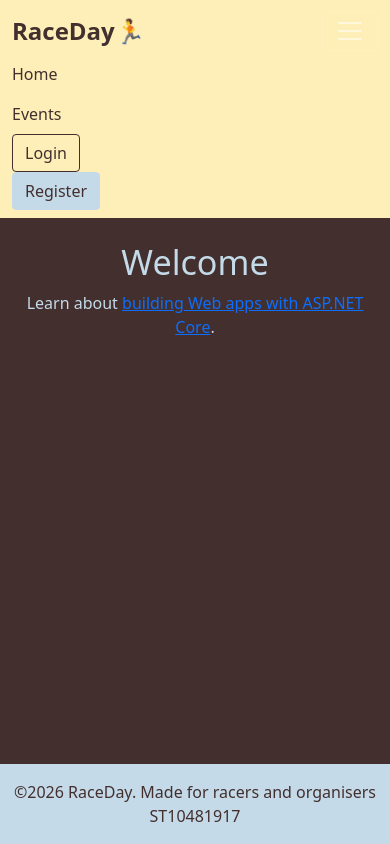
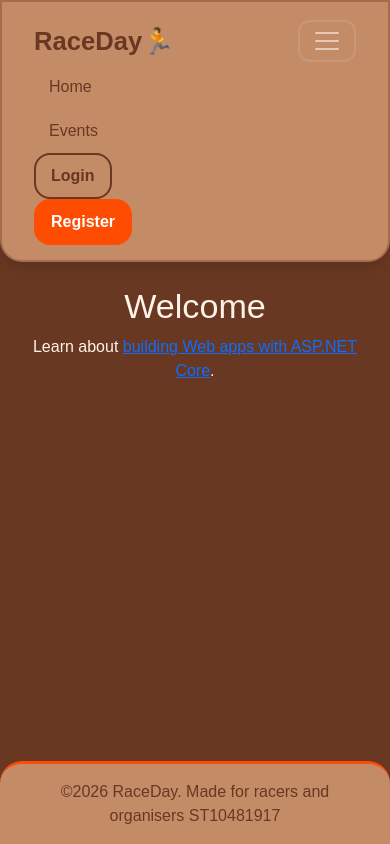
Before and after one commit to akani392/RaceDay_2, an ASP.NET Core app: page / in a window 390 px wide, after a click that opens the changed part. Run offline with ASP.NET Core 8, Linux system fonts and the light colour scheme.

Commit message:
implement a refined visual theme palette and responsive UI styling across the entire RaceDay application. The update introduces a dark warm body background (#693822) with light typography (#fff3e8), rounded navigation bars with bottom-corner radii and dynamic hover states, and vibrant orange action buttons (#fe4d03) featuring subtle hover elevation animations. Additionally, it applies 24px rounded card containers with hover lifts, customized form inputs with orange focus rings, styled tables with CSS variables, top-bordered footer components, and mobile-responsive media queries for smaller viewports

```diff
--- a/RaceDay_MVC/wwwroot/css/site.css
+++ b/RaceDay_MVC/wwwroot/css/site.css
@@ -1,92 +1,248 @@
 
 /* start of race day css */
 
-/* main website styling */
+/* start of main website styling */
+
+
 html {
     min-height: 100%;
 }
 
 body {
-    background-color: #432f2e !important;
-    color: #c4dae8;
+    background-color: #693822 !important;
+    color: #fff3e8;
     min-height: 100vh;
     display: flex;
     flex-direction: column;
     margin: 0;
+    font-family: Arial, sans-serif;
 }
+
+main {
+    flex: 1;
+}
+
+h1, h2, h3, h4, h5, h6 {
+    font-weight: 700;
+}
+
+a {
+    transition: color 0.2s ease;
+}
+
+/* end of main website styling */
+
 
 /* start of navigation styling */
 
 .navbar,
 .navbar.bg-dark {
-    background-color: #feefb8 !important;
+    background-color: #c48b67 !important;
+    border: 2px solid #a66c4d;
+    border-radius: 0 0 22px 22px;
+    padding: 15px 20px;
+    box-shadow: 0 4px 15px rgba(0, 0, 0, 0.15);
 }
 
 .navbar-brand {
-    color: #432f2e !important;
-    font-size: 1.5rem;
+    color: #693822 !important;
+    font-size: 1.6rem;
     font-weight: bold;
 }
 
 .navbar .nav-link {
-    color: #432f2e !important;
+    color: #693822 !important;
+    padding: 10px 15px !important;
+    border-radius: 14px;
+    transition: 0.3s ease;
 }
 
     .navbar .nav-link:hover {
-        color: #9c563a !important;
+        background-color: #693822;
+        color: #fff3e8 !important;
     }
+
+.navbar .navbar-text {
+    color: #693822 !important;
+}
+
+.navbar-toggler {
+    border: 2px solid #693822;
+    border-radius: 12px;
+}
 
 /* end of navigation styling */
 
 
 /* start of button styling */
 
-.btn-warning {
-    background-color: #c4dae8 !important;
-    border-color: #c4dae8 !important;
-    color: #432f2e !important;
+.btn {
+    border-radius: 16px !important;
+    padding: 10px 20px;
+    font-weight: 600;
+    border-width: 2px;
+    transition: background-color 0.2s ease, border-color 0.2s ease, transform 0.2s ease;
 }
 
-    .btn-warning:hover {
-        background-color: #a5c8dd !important;
+    .btn:hover {
+        transform: translateY(-2px);
+    }
+
+.btn-primary,
+.btn-warning,
+.btn-success {
+    background-color: #fe4d03 !important;
+    border-color: #fe4d03 !important;
+    color: #ffffff !important;
+}
+
+    .btn-primary:hover,
+    .btn-warning:hover,
+    .btn-success:hover {
+        background-color: #db4000 !important;
+        border-color: #db4000 !important;
     }
 
 .btn-outline-light {
-    color: #432f2e !important;
-    border-color: #432f2e !important;
+    background-color: transparent;
+    color: #693822 !important;
+    border-color: #693822 !important;
 }
 
     .btn-outline-light:hover {
-        background-color: #432f2e !important;
-        color: #ffffff !important;
+        background-color: #693822 !important;
+        color: #fff3e8 !important;
     }
+
+.btn-secondary {
+    background-color: #693822 !important;
+    border-color: #693822 !important;
+    color: #fff3e8 !important;
+}
 
 /* end of button styling */
 
 
-/* start of main content styling */
+/* start of card styling */
 
-main {
-    flex: 1;
+.card {
+    background-color: #c48b67;
+    color: #32180e;
+    border: 2px solid #a66c4d;
+    border-radius: 24px !important;
+    overflow: hidden;
+    box-shadow: 0 6px 18px rgba(0, 0, 0, 0.15);
+    transition: transform 0.2s ease, box-shadow 0.2s ease;
 }
 
-.card {
-    border-radius: 12px;
-    background-color: #feefb8;
-    color: #432f2e;
+    .card:hover {
+        transform: translateY(-3px);
+        box-shadow: 0 10px 25px rgba(0, 0, 0, 0.2);
+    }
+
+.card-body {
+    padding: 25px;
 }
 
-/* end of main content styling */
+.card .text-muted {
+    color: #503021 !important;
+}
+
+/* end of card styling */
+
+
+/* start of form styling */
+
+.form-control,
+.form-select {
+    background-color: #fff3e8;
+    color: #693822;
+    border: 2px solid #a66c4d;
+    border-radius: 14px;
+    padding: 12px;
+}
+
+    .form-control:focus,
+    .form-select:focus {
+        background-color: #ffffff;
+        color: #693822;
+        border-color: #fe4d03;
+        box-shadow: 0 0 0 3px rgba(254, 77, 3, 0.2);
+    }
+
+.form-label {
+    font-weight: 600;
+}
+
+/* end of form styling */
+
+
+/* start of table styling */
+
+.table {
+    --bs-table-bg: transparent;
+    --bs-table-color: #32180e;
+    --bs-table-striped-bg: rgba(255, 243, 232, 0.25);
+    --bs-table-striped-color: #32180e;
+    border-color: #a66c4d;
+}
+
+    .table th,
+    .table td {
+        padding: 14px;
+        vertical-align: middle;
+    }
+
+/* end of table styling */
+
+
+/* start of alert styling */
+
+.alert {
+    border-radius: 16px;
+    border-width: 2px;
+    padding: 15px 20px;
+}
+
+/* end of alert styling */
 
 
 /* start of footer styling */
 
 footer,
 footer.bg-dark {
-    background-color: #c4dae8 !important;
-    color: #432f2e !important;
+    background-color: #c48b67 !important;
+    color: #693822 !important;
+    border-top: 3px solid #fe4d03;
+    border-radius: 22px 22px 0 0;
+    padding: 20px;
 }
+
+    footer.text-white,
+    footer .text-white {
+        color: #693822 !important;
+    }
 
 /* end of footer styling */
 
+
+/* start of responsive styling */
+
+@media (max-width: 768px) {
+
+    .navbar {
+        padding: 12px;
+    }
+
+    .card-body {
+        padding: 18px;
+    }
+
+    .btn {
+        padding: 9px 15px;
+    }
+}
+
+/* end of responsive styling */
+
 /* end of race day css */
```
